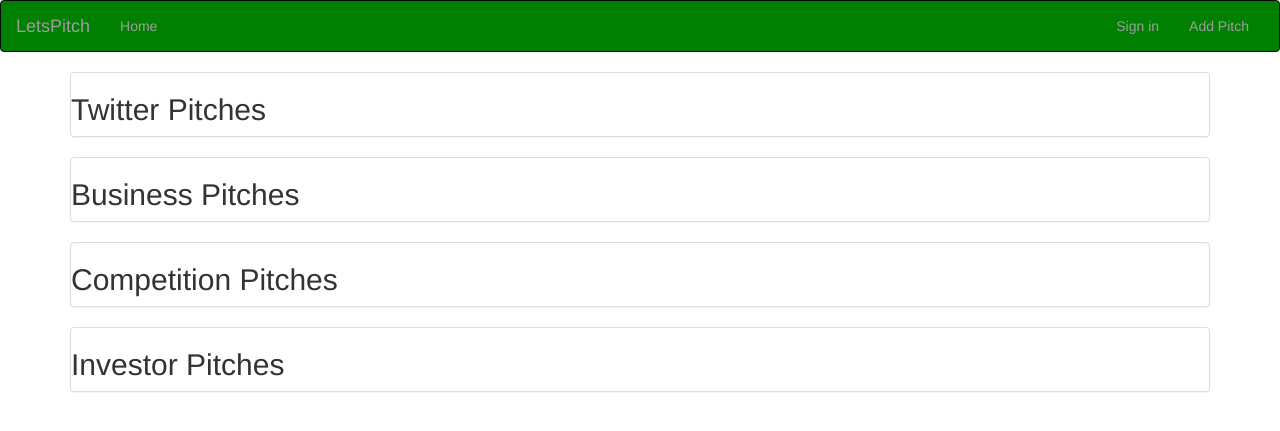
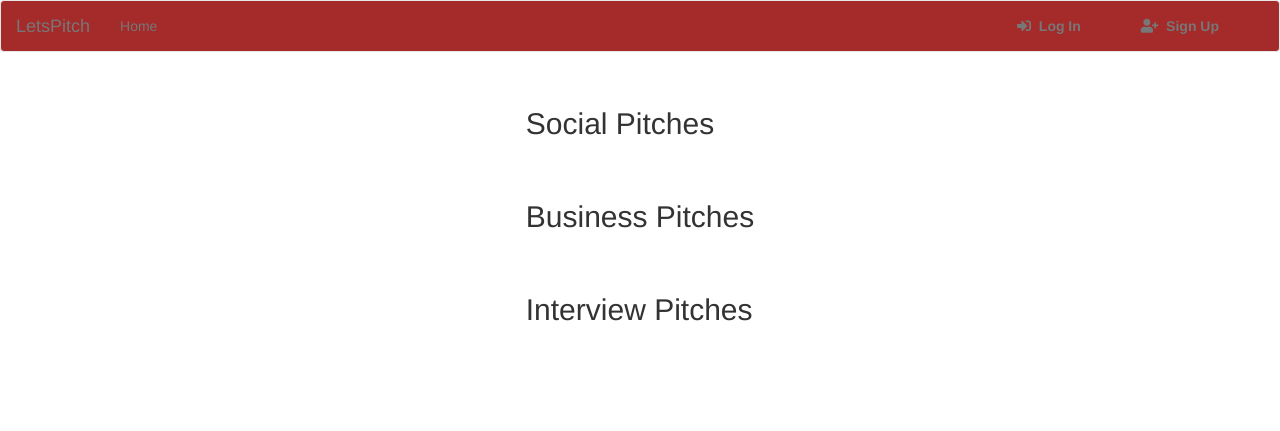
Before and after one commit to monginadiana/Lets-pitch, a Flask app: page / in a window 1280 px wide. Shown: the top 431 px of the page. Run offline with Flask 2, Linux system fonts and the light colour scheme; data that the repository does not hold is empty; some libraries are stand-ins or nearby versions.

Commit message:
creation of the index.css

```diff
--- a/app/main/forms.py
+++ b/app/main/forms.py
@@ -8,7 +8,7 @@ class UpdateProfile(FlaskForm):
 
 class PitchForm(FlaskForm):
     title = StringField('Title', validators=[Required()])
-    category = SelectField('Category', choices=[('Social','Social'),('Business','Business'),('Interview','Interview'),('News','News'),('Religion','Religion'),('Sports','Sports')],validators=[Required()])
+    category = SelectField('Category', choices=[('Social','Social'),('Business','Business'),('Interview','Interview')],validators=[Required()])
     post = TextAreaField('Your Pitch', validators=[Required()])
     submit = SubmitField('Pitch')
 
--- a/app/main/views.py
+++ b/app/main/views.py
@@ -11,10 +11,8 @@ def index():
     social = Pitch.query.filter_by(category = 'Social').all()
     business = Pitch.query.filter_by(category = 'Business').all()
     interview = Pitch.query.filter_by(category = 'Interview').all()
-    news = Pitch.query.filter_by(category = 'News').all()
-    religion = Pitch.query.filter_by(category = 'Religion').all()
-    sports = Pitch.query.filter_by(category = 'Sports').all()
-    return render_template('index.html', pitches = pitches, social = social,business = business,interview= interview,news = news,religion = religion,sports = sports)
+
+    return render_template('index.html', pitches = pitches, social = social,business = business,interview= interview)
 
 @main.route('/create_new', methods = ['POST','GET'])
 @login_required
@@ -28,7 +26,7 @@ def new_pitch():
         new_pitch_object = Pitch(post=post,user_id=current_user._get_current_object().id,category=category,title=title)
         new_pitch_object.save_p()
         return redirect(url_for('main.index'))
-    return render_template('new_pitch.html', form = form)
+    return render_template('Pitch.html', form = form)
 
 @main.route('/comment/<int:pitch_id>', methods = ['POST','GET'])
 @login_required
--- a/app/static/css/index.css
+++ b/app/static/css/index.css
@@ -0,0 +1,5 @@
+.pitch{
+    display: flex;
+    align-items: center;
+    justify-content: space-around;
+}
--- a/app/templates/Pitch.html
+++ b/app/templates/Pitch.html
@@ -9,7 +9,7 @@
  <body>
   <div  class="container">
 
-    {{wtf.quick_form(pitch_form)}}
+    {{wtf.quick_form(form)}}
 
   </div>
  </body>
--- a/app/templates/index.html
+++ b/app/templates/index.html
@@ -1,50 +1,41 @@
-{% extends 'base.html'%}
-{% import 'macros.html' as macro %}
+{% extends 'base.html'%} {% import 'macros.html' as macro %}
 <!-- Styles block -->
-{% block styles%}
-{{ super() }}
+{% block styles%} {{ super() }}
 <link rel="stylesheet" href="{{url_for('static',filename='css/index.css')}}" />
-<link href='http://fonts.googleapis.com/css?family=Open+Sans+Condensed:300' rel='stylesheet' type='text/css'>
-<link rel="stylesheet" href="https://pro.fontawesome.com/releases/v5.10.0/css/all.css"
-  integrity="sha384-AYmEC3Yw5cVb3ZcuHtOA93w35dYTsvhLPVnYs9eStHfGJvOvKxVfELGroGkvsg+p" crossorigin="anonymous" />
-{% endblock %}
-{% block content %}
-<div class="container">
-    <div class="row">
-        <div class="col-md-12 ">
-            <div class="panel panel-default ">
-                <h2>Twitter Pitches</h2>
+<link
+  href="http://fonts.googleapis.com/css?family=Open+Sans+Condensed:300"
+  rel="stylesheet"
+  type="text/css"
+/>
+<link
+  rel="stylesheet"
+  href="https://pro.fontawesome.com/releases/v5.10.0/css/all.css"
+  integrity="sha384-AYmEC3Yw5cVb3ZcuHtOA93w35dYTsvhLPVnYs9eStHfGJvOvKxVfELGroGkvsg+p"
+  crossorigin="anonymous"
+/>
+{% endblock %} {% block content %}
+<div class="container pitch">
+    <div class="  row">
+        <div class="col">
+                <div class="panel-body">
+                  <h2>Social Pitches</h2>
+                  <div id="social">{{ macro.showPitch(social)}}</div>
+                </div>
+        <div>
+        <div class="col">
+              <div class="panel-body">
+                <h2>Business Pitches</h2>
+                <div id="business">{{ macro.showPitch(business)}}</div>
+              </div>
+        </div>
+        <div class="col">
 
-                <div id="twitter">
-                    {{ macro.showPitch(twitter)}}
-                </div>
-            </div>
-            <div class="panel panel-default">
-                <h2>Business Pitches</h2>
-
-                <div id="business">
-                    {{ macro.showPitch(business) }}
-                </div>
-            </div>
-            <div class="panel panel-default">
-                <h2>Competition Pitches</h2>
-
-                <div id="competition">
-                {{ macro.showPitch(competition) }}
-                </div>
-            </div>
-              <div class="panel panel-default">
-                <h2>Investor Pitches</h2>
-                <div id="investor">
-                {{ macro.showPitch(investor) }}
-                </div>
-            </div>
+              <div class="panel-body">
+                <h2>Interview Pitches</h2>
+                <div id="interview">{{ macro.showPitch(interview)}}</div>
+              </div>
 
         </div>
-
-
-
-
     </div>
 </div>
 {% endblock %}
--- a/app/templates/macros.html
+++ b/app/templates/macros.html
@@ -1,20 +1,20 @@
-{% macro showPitch(pitches) %}
+{% macro showPitch(piches) %}
 <div class="first">
-  {% if pitches %}
-  {% for Pitch in pitches %}
-  <h3 class="title">{{Pitch.title}}</h3>
-  <p>{{Pitch.post}}</p>
-  <p>Category: {{Pitch.category}}</p>
-  <p> Posted by: <span class="user">{{Pitch.user.username}}</span> on: <small class="text-muted mr-2">{{ Pitch.time.strftime('%Y-%m-%d') }}</small></p>
+  {% if piches %}
+  {% for pitch in piches %}
+  <h3 class="title">{{pitch.title}}</h3>
+  <p>{{pitch.post}}</p>
+  <p>Category: {{pitch.category}}</p>
+  <p> Posted by: <span class="user">{{pitch.user.username}}</span> on: <small class="text-muted mr-2">{{ pitch.time.strftime('%Y-%m-%d') }}</small></p>
   <div class="row actions">
     <div class="col-md-4 comment">
-      <span>{{Pitch.comment.count()}} <i class="fas fa-comment"></i> <a href="{{url_for('main.comment',Pitch_id = Pitch.id)}}">Add Comment</a></span>
+      <span>{{pitch.comment.count()}} <i class="fas fa-comment"></i> <a href="{{url_for('main.comment',pitch_id = pitch.id)}}">Add Comment</a></span>
     </div>
     <div class="col-md-4 upvote">
-      <span class="foot"> <a href="{{url_for('main.like',id = pitch.id)}}"><i class="fa fa-thumbs-up"></i> Upvotes: {{Pitch.upvote.count()}}</a></span>
+      <span class="foot"> <a href="{{url_for('main.like',id = pitch.id)}}"><i class="fa fa-thumbs-up"></i> Upvotes: {{pitch.upvote.count()}}</a></span>
     </div>
     <div class="col-md-4 downvote">
-      <span class="foot"> <a href="{{url_for('main.dislike',id = pitch.id)}}"> <i class="fa fa-thumbs-down"></i> Downvotes: {{Pitch.downvote.count()}}</a></span>
+      <span class="foot"> <a href="{{url_for('main.dislike',id = pitch.id)}}"> <i class="fa fa-thumbs-down"></i> Downvotes: {{pitch.downvote.count()}}</a></span>
     </div>
   </div>
   {% endfor %}
--- a/app/templates/navbar.html
+++ b/app/templates/navbar.html
@@ -1,28 +1,51 @@
-<div class="navbar navbar-inverse "style="background-color: green;"" role="navigation">
-    <div class="container-fluid ">
+<nav class="navbar navbar-default "style="background-color:brown"">
+  <div class="container-fluid">
+    <!-- Brand and toggle get grouped for better mobile display -->
     <div class="navbar-header">
-            <button type="button" class="navbar-toggle" data-toggle="collapse" data-target=".navbar-collapse">
+      <button type="button" class="navbar-toggle collapsed" data-toggle="collapse"
+        data-target="#bs-example-navbar-collapse-1" aria-expanded="false">
         <span class="sr-only">Toggle navigation</span>
         <span class="icon-bar"></span>
         <span class="icon-bar"></span>
         <span class="icon-bar"></span>
       </button>
-            <a  class="navbar-brand" href="/"> Lets<span>Pitch</span></a>
+      <a class="navbar-brand" href="/">Lets<span>Pitch</span></a>
     </div>
-        <div class="navbar-collapse collapse">
-            <ul class="nav navbar-nav bg-light">
-                <li><a href="{{url_for("main.index")}}">Home</a></li>
+    <!-- Collect the nav links, forms, and other content for toggling -->
+    <div class="collapse navbar-collapse" id="bs-example-navbar-collapse-1">
+      <ul class="nav navbar-nav">
+        <li class="nav-item">
+          <a class="nav-link" href="{{url_for('main.index')}}">Home</a>
+        </li>
       </ul>
       <ul class="nav navbar-nav navbar-right">
+        <li class="">
           {% if current_user.is_authenticated %}
-               <li class="user"><a href="{{url_for('main.profile',uname=current_user.username)}}">{{current_user.username}}</a></li>
-              <li><a href="{{url_for('auth.logout')}}">Sign out</a></li>
+          <li class="nav-item">
+            <a id="create-acc" class="nav-link" href="{{url_for('main.new_pitch')}}">Add Pitch</a>
+          </li>
+        <li class="nav-item dropdown">
+          <a class="nav-link dropdown-toggle" style='margin-right:30px' data-toggle="dropdown" aria-haspopup="true"
+            aria-expanded="false">
+            <i class="fas fa-user"></i>&nbsp;<strong>{{current_user.username}}</strong> </a>
+          <div class="dropdown-menu dropdown-menu-right dropdown-info" aria-labelledby="navbarDropdownMenuLink-4">
+            <a class="dropdown-item" href="{{url_for('main.profile',name=current_user.username)}}"><i
+                class="far fa-user"></i>&nbsp; My Profile</a><br>
+            <a class="dropdown-item" href="{{url_for('auth.logout')}}"><i class="fas fa-sign-out-alt"></i>&nbsp; Log
+              out</a>
+          </div>
+        </li>
         {% else %}
-              <li><a href="{{url_for('auth.login')}}">Sign in</a></li>
-
+        <li class="nav-item">
+          <a class="nav-link" href="{{url_for('auth.login')}}" style='margin-right:30px'><i
+              class="fas fa-sign-in-alt"></i>&nbsp; <strong>Log In</strong></a>
+        </li>
+        <li class="nav-item">
+          <a style='margin-right:30px' class="nav-link" href="{{url_for('auth.register')}}"><i
+              class="fas fa-user-plus"></i></i>&nbsp; <strong>Sign Up</strong></a>
+        </li>
         {%endif%}
-              <li><a href="/create_new" class="tag">Add Pitch</a></li>
       </ul>
     </div>
   </div>
-  </div>
+</nav>
```
Also changed, not shown: app/templates/comment.html (added, +40 -0 lines), app/templates/profile/profile.html (+48 -24 lines), app/templates/profile/update.html (+7 -3 lines). Lines whose indentation alone changed are shown as unchanged.
